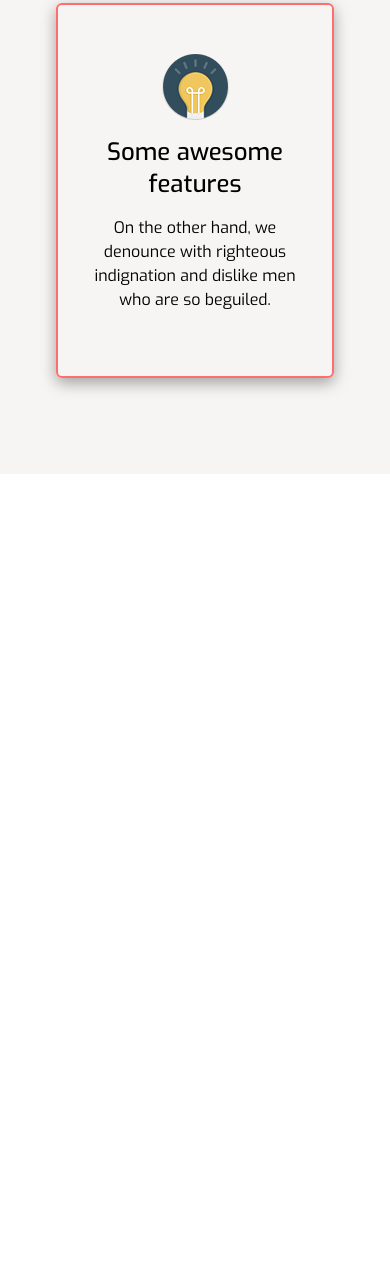
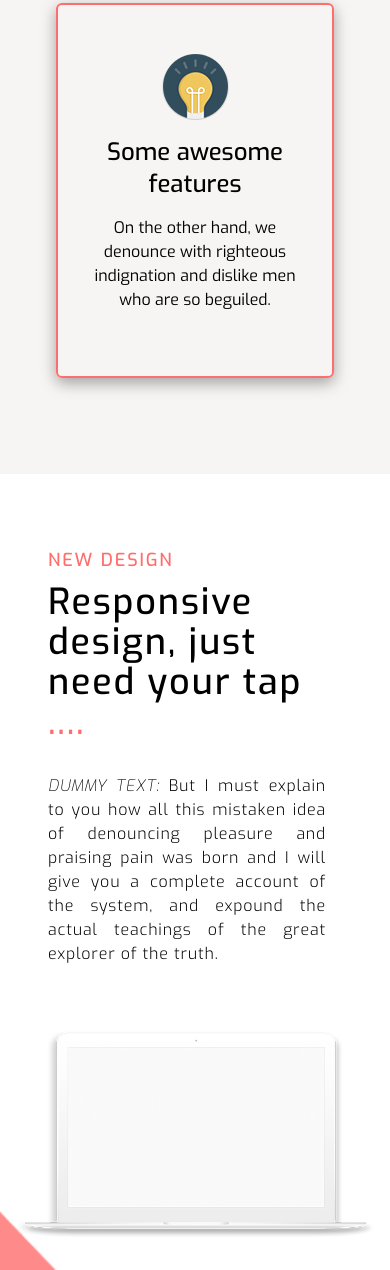
Before and after one commit to tnmy2426/corporate-landing-page-tailwind, a website: page public/index.html in a window 390 px wide. Shown: the part 3252-4522 px from the top of the page. Before the commit the page ends 3726 px from the top, so only its background shows below. Drawn offline with Linux system fonts and the light colour scheme.

Commit message:
Another section added named as Responsive Page.

```diff
--- a/public/index.html
+++ b/public/index.html
@@ -123,6 +123,34 @@
          </div>
       </section>
       <!--END of Features Section -->
+
+      <!-- Responsive Section -->
+      <section class="bg-resposive-p-bg w-screen h-full bg-cover bg-center bg-no-repeat">
+         <div class="container pt-4 lg:py-12">
+            <div class="flex flex-col lg:flex-row-reverse lg:space-x-4">
+               <div class="px-8 basis-1/2 mt-12 md:mx-10 lg:mx-14">
+                  <div class="title-tag my-2">
+                     <span>New Design</span>
+                  </div>
+                  <div class="title my-2 lg:pr-10">
+                     <h2>Responsive design, just need your tap <span class="text-main-clr">....</span></h2>
+                  </div>
+                  <div class="text-justify pr-4 tracking-wider font-light my-8">
+                     <p>
+                        <i> DUMMY TEXT:</i> But I must explain to you how all this mistaken idea of denouncing pleasure and
+                        praising pain was born and I will give you a complete account of the system, and expound the actual
+                        teachings of the great explorer of the truth.
+                     </p>
+                  </div>
+               </div>
+
+               <div class="flex items-center py-8 basis-1/2">
+                  <img src="./img/laptop.png" alt="" class="w-full h-full lg:w-[600px] lg:h-[335px]" />
+               </div>
+            </div>
+         </div>
+      </section>
+      <!-- END of Responsive Section -->
       <!---JS -->
    </body>
 </html>
--- a/tailwind.config.js
+++ b/tailwind.config.js
@@ -9,6 +9,7 @@ module.exports = {
             "header-image": "url('./img/background01.png')",
             "photo-bg": "url('./img/background02.png')",
             "features-bg": "url('./img/background03.png')",
+            "resposive-p-bg": "url('./img/background05.png')",
          },
 
          colors: {
```
Also changed, not shown: public/img/background05.png (added), public/output.css.
